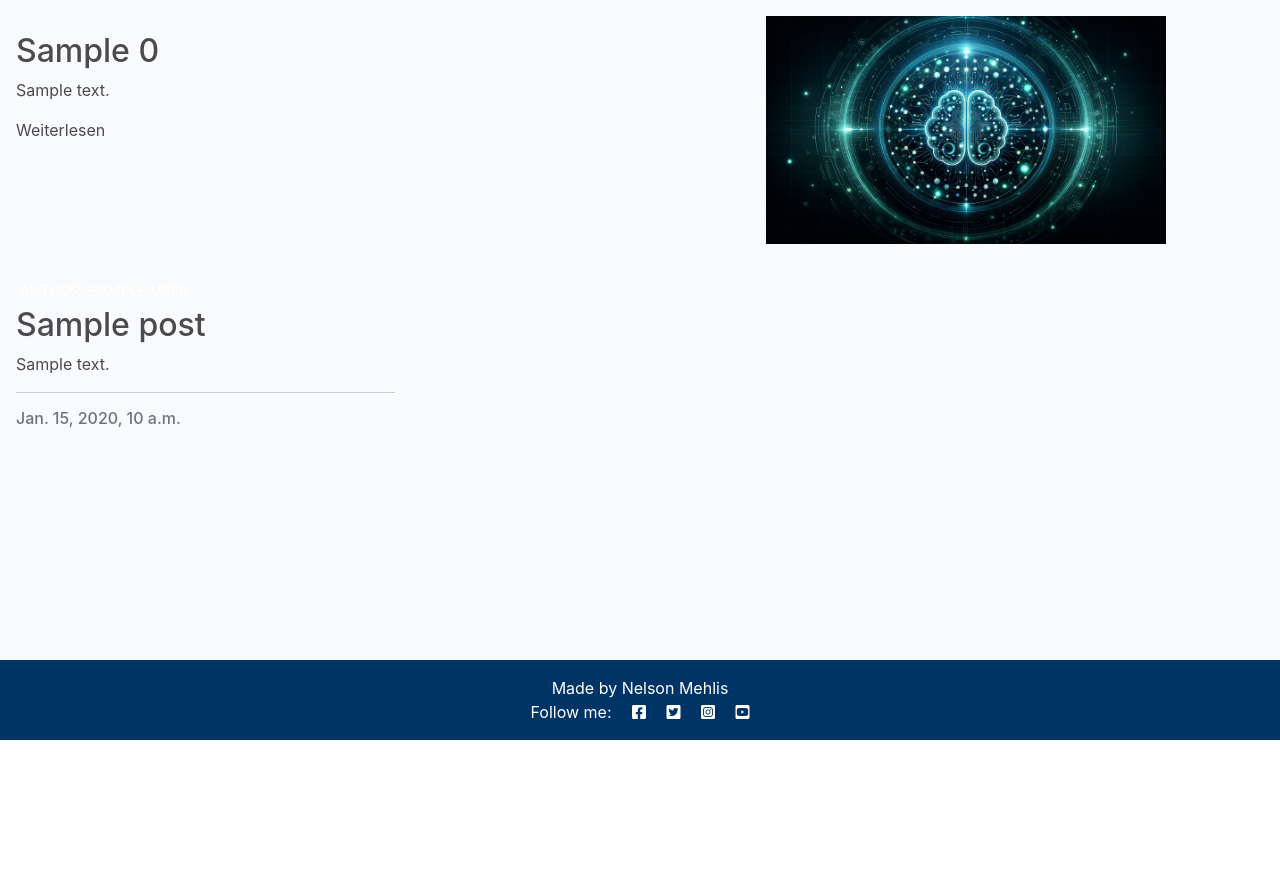
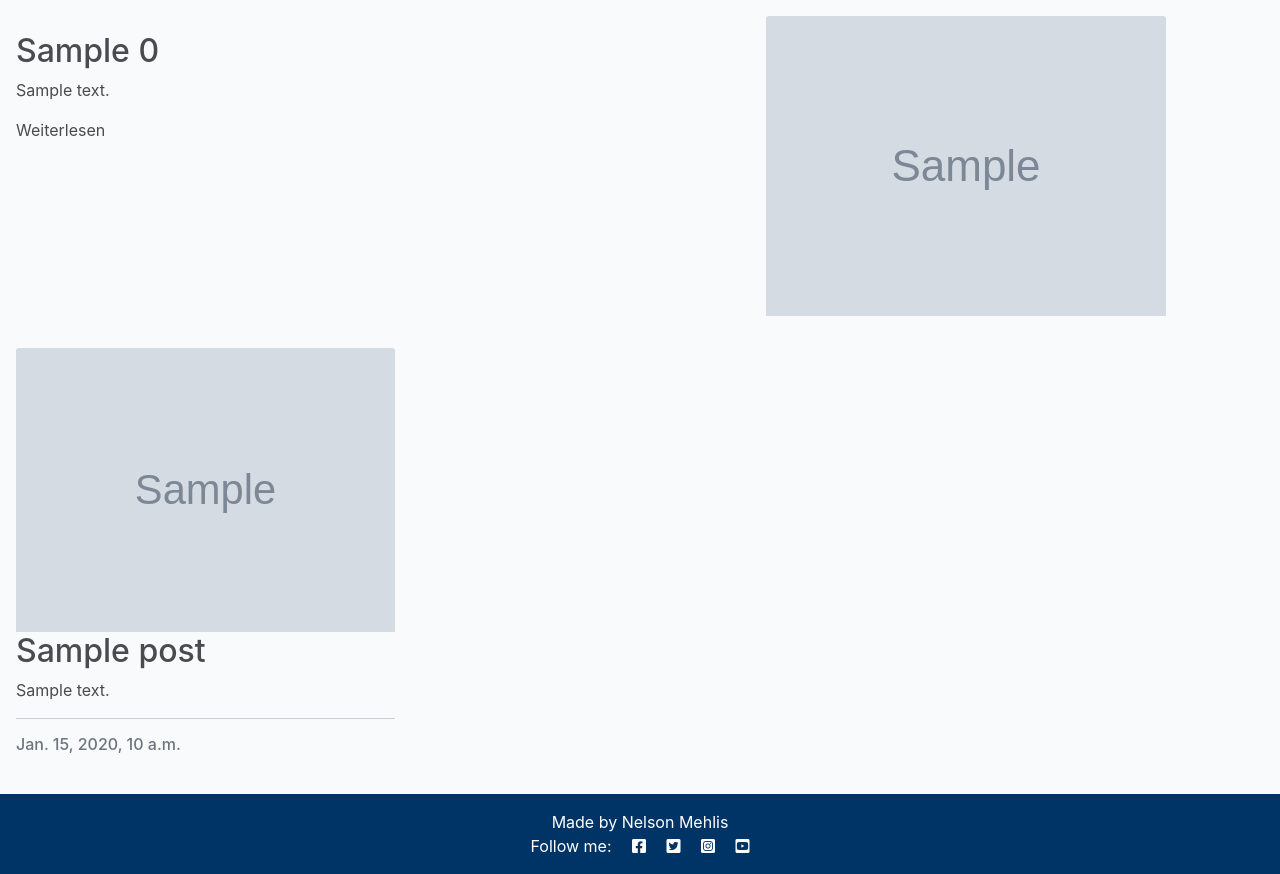
Before and after one commit to ThePyth0nKid/pp4-myblog, a Django app: template blog/templates/blog/index.html in a window 1280 px wide. Shown: the part 60-934 px from the top of the page. Before the commit the page ends 800 px from the top, so only its background shows below. Run offline with Django 4.2, Linux system fonts and the light colour scheme; the template is opened without the code that fills it: most values are stand-ins (such as "Sample title", 1, 10 or a date in 2020); grey boxes marked "Sample" are stand-in pictures; parts of the project's set-up code (start-up, migrations or seed data) failed here and were passed over; some libraries are stand-ins or nearby versions.

Commit message:
Add conditional image display logic to index template

```diff
--- a/blog/templates/blog/index.html
+++ b/blog/templates/blog/index.html
@@ -19,8 +19,12 @@
         </div>
     </div>
     <div class="col-md-6">
-        <!-- Bild des neuesten Posts -->
-        <img src="{% static 'images/default.png' %}" class="post-image" alt="placeholder">
+        <!-- Conditional Image Display for the Latest Post -->
+        {% if "placeholder" in post_list.0.featured_image.url %}
+        <img src="{% static 'images/default.png' %}" class="post-image card-img-top" alt="placeholder image">
+        {% else %}
+        <img src="{{ post_list.0.featured_image.url }}" class="post-image card-img-top" alt="{{ post_list.0.title }}">
+        {% endif %}
     </div>
     {% endif %}
 </div>
@@ -32,16 +36,16 @@
         <div class="col-md-4">
             <div class="card mb-4">
                 <div class="card-body">
-                    <div class="image-container">
-                        <div class="image-flash">
-                            <p class="author">Author: {{ post.author }}</p>
-                        </div>
-                    </div>
+                    <!-- Conditional Image Display within the For-Loop for Other Posts -->
+                    {% if "placeholder" in post.featured_image.url %}
+                    <img class="card-img-top" src="{% static 'images/default.png' %}" alt="placeholder image">
+                    {% else %}
+                    <img class="card-img-top" src="{{ post.featured_image.url }}" alt="{{ post.title }}">
+                    {% endif %}
                     <a href="{% url 'post_detail' post.slug %}" class="post-link">
                         <h2 class="card-title">{{ post.title }}</h2>
                         <p class="card-text">{{ post.excerpt }}</p>
                     </a>
-
                     <hr />
                     <p class="card-text text-muted h6">{{ post.created_on}}</p>
                 </div>
```
